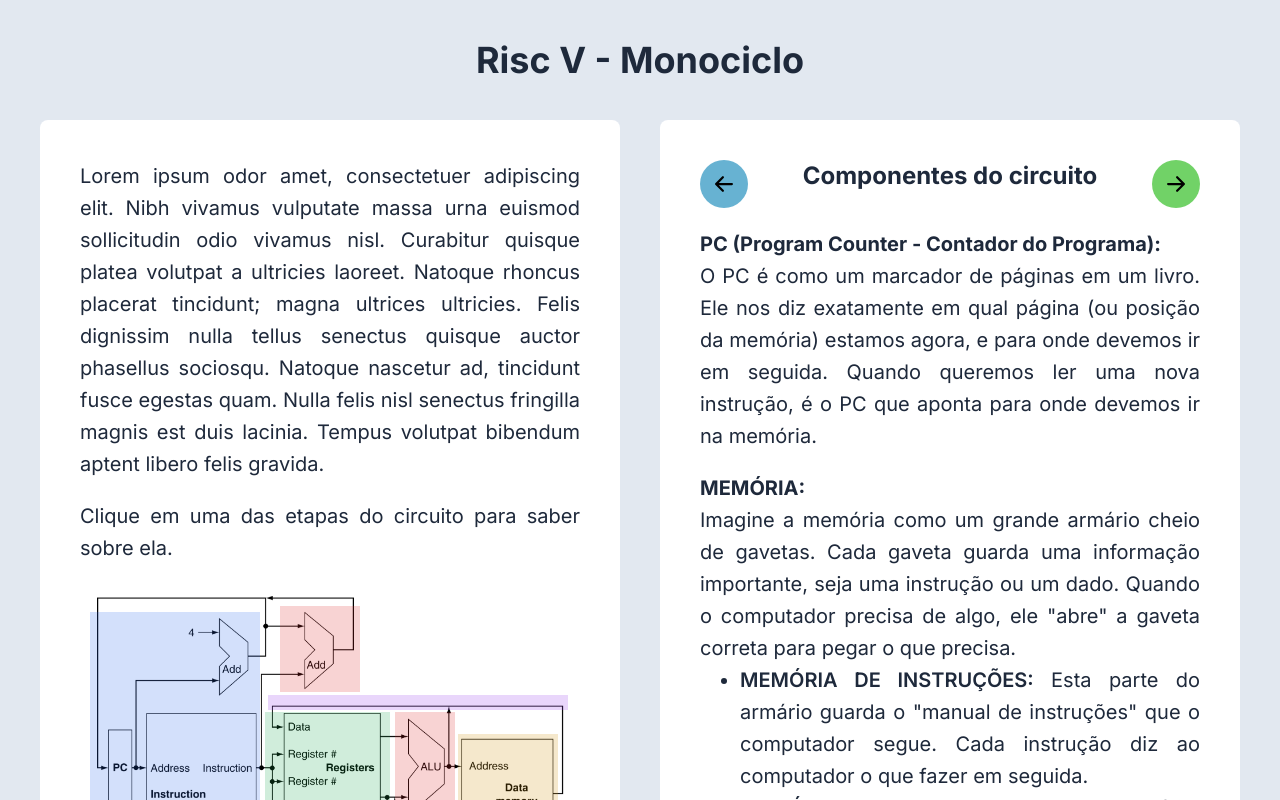
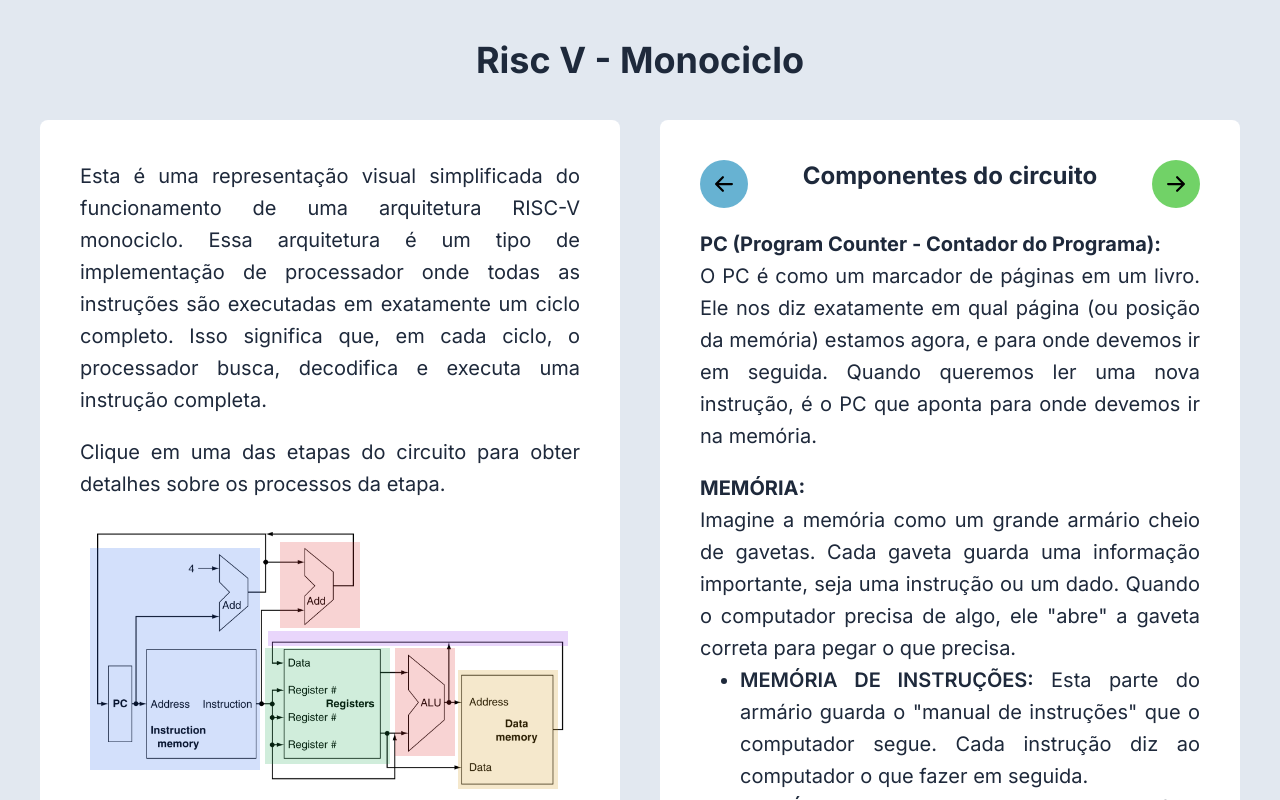
Before and after one commit to pedrohfsilva/risc-v-monociclo, a Next.js app: page / in a window 1280 px wide. Shown: the top 800 px of the page. Built offline with nearby package versions, Linux system fonts and the light colour scheme.

Commit message:
site finalizado

```diff
--- a/src/app/page.js
+++ b/src/app/page.js
@@ -27,9 +27,9 @@ export default function Home() {
       <div className=" flex-col md:flex-row w-full gap-5 md:gap-10 flex max-w-[1600px]">
         <div className=" bg-white flex-1 rounded-lg p-5 md:p-10 text-lg md:text-xl text-slate-800 flex flex-col gap-5 text-justify leading-7 md:leading-8">
           <p>
-            Lorem ipsum odor amet, consectetuer adipiscing elit. Nibh vivamus vulputate massa urna euismod sollicitudin odio vivamus nisl. Curabitur quisque platea volutpat a ultricies laoreet. Natoque rhoncus placerat tincidunt; magna ultrices ultricies. Felis dignissim nulla tellus senectus quisque auctor phasellus sociosqu. Natoque nascetur ad, tincidunt fusce egestas quam. Nulla felis nisl senectus fringilla magnis est duis lacinia. Tempus volutpat bibendum aptent libero felis gravida.
+            Esta é uma representação visual simplificada do funcionamento de uma arquitetura RISC-V monociclo. Essa arquitetura é um tipo de implementação de processador onde todas as instruções são executadas em exatamente um ciclo completo. Isso significa que, em cada ciclo, o processador busca, decodifica e executa uma instrução completa.
           </p>
-          <p>Clique em uma das etapas do circuito para saber sobre ela.</p>
+          <p>Clique em uma das etapas do circuito para obter detalhes sobre os processos da etapa.</p>
           <div className=" relative w-full aspect-[1.8]">
             <Image
               src="/circuito.png"
```
